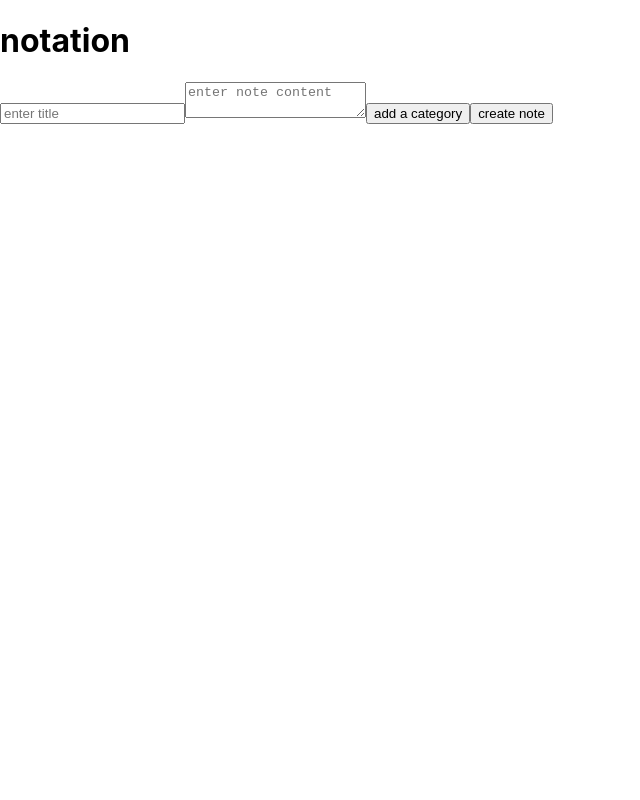
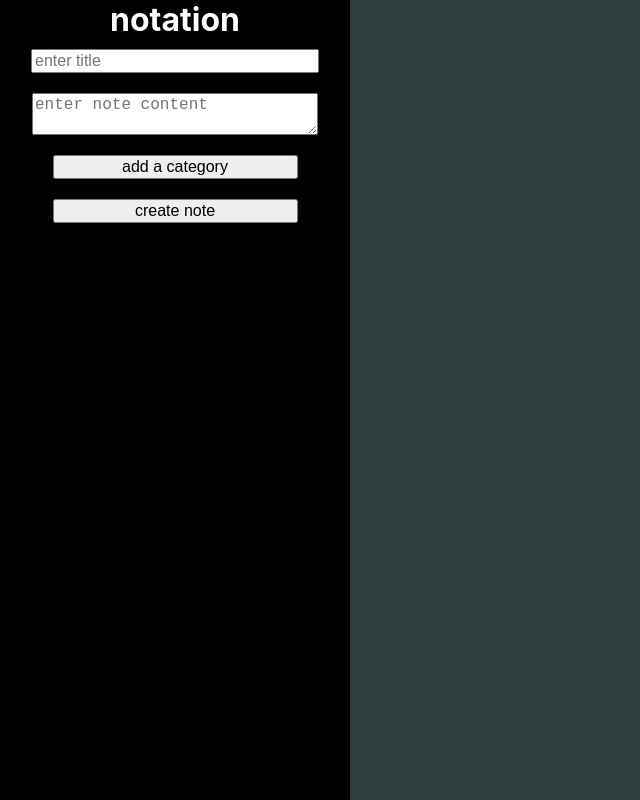
Before and after one commit to JoelSmith123/notation, a React (Create React App) app: page / in a window 1280 px wide. Shown: the whole page, without its empty margins (0-640 px from the left). Built offline with nearby package versions, Linux system fonts and the light colour scheme.

Commit message:
Add basic styling to NoteForm

```diff
--- a/src/App.css
+++ b/src/App.css
@@ -5,3 +5,23 @@
   --dark-grey: #2F3D3C;
   --dark-tan: #785F54;
 }
+
+.App {
+  background: var(--dark-grey);
+  height: 100vh;
+}
+
+.sidebar {
+  background: #000;
+  height: 100%;
+  text-align: center;
+  width: 350px;
+}
+
+.sidebar * {
+  color: #fff;
+}
+
+.sidebar-title {
+  margin: 0;
+}
--- a/src/NoteForm.css
+++ b/src/NoteForm.css
@@ -0,0 +1,19 @@
+.sidebar-form {
+  display: flex;
+  flex-direction: column;
+}
+
+.sidebar-form input,
+.sidebar-form textarea {
+  color: #000;
+  margin: 10px auto;
+  font-size: 1rem;
+  width: 80%;
+}
+
+.sidebar-form button {
+  color: #000;
+  margin: 10px auto;
+  font-size: 1rem;
+  width: 70%;
+}
--- a/src/NoteForm.js
+++ b/src/NoteForm.js
@@ -1,4 +1,5 @@
 import React, { Component } from 'react';
+import './NoteForm.css';
 
 export default class NoteForm extends Component {
   constructor(props) {
```
